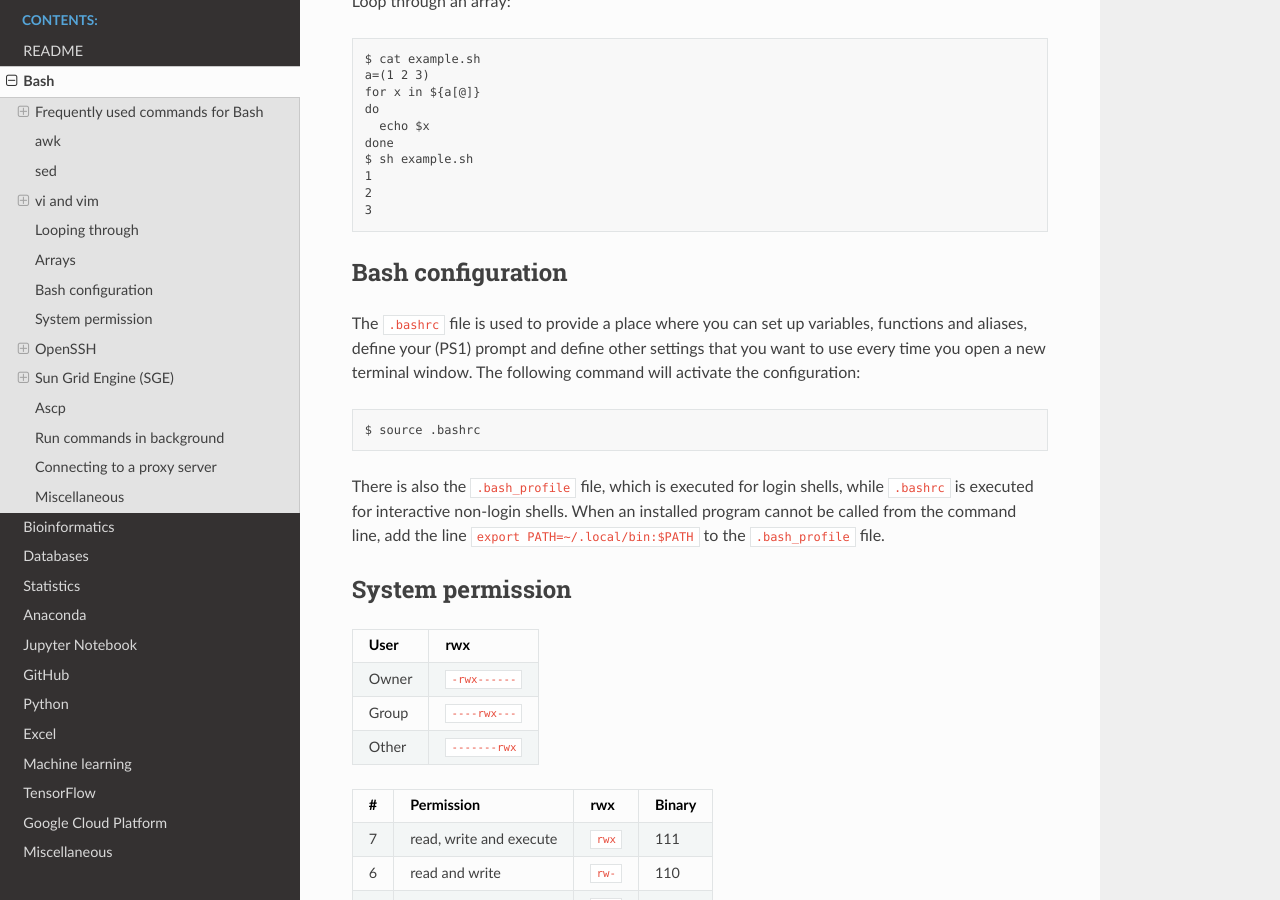
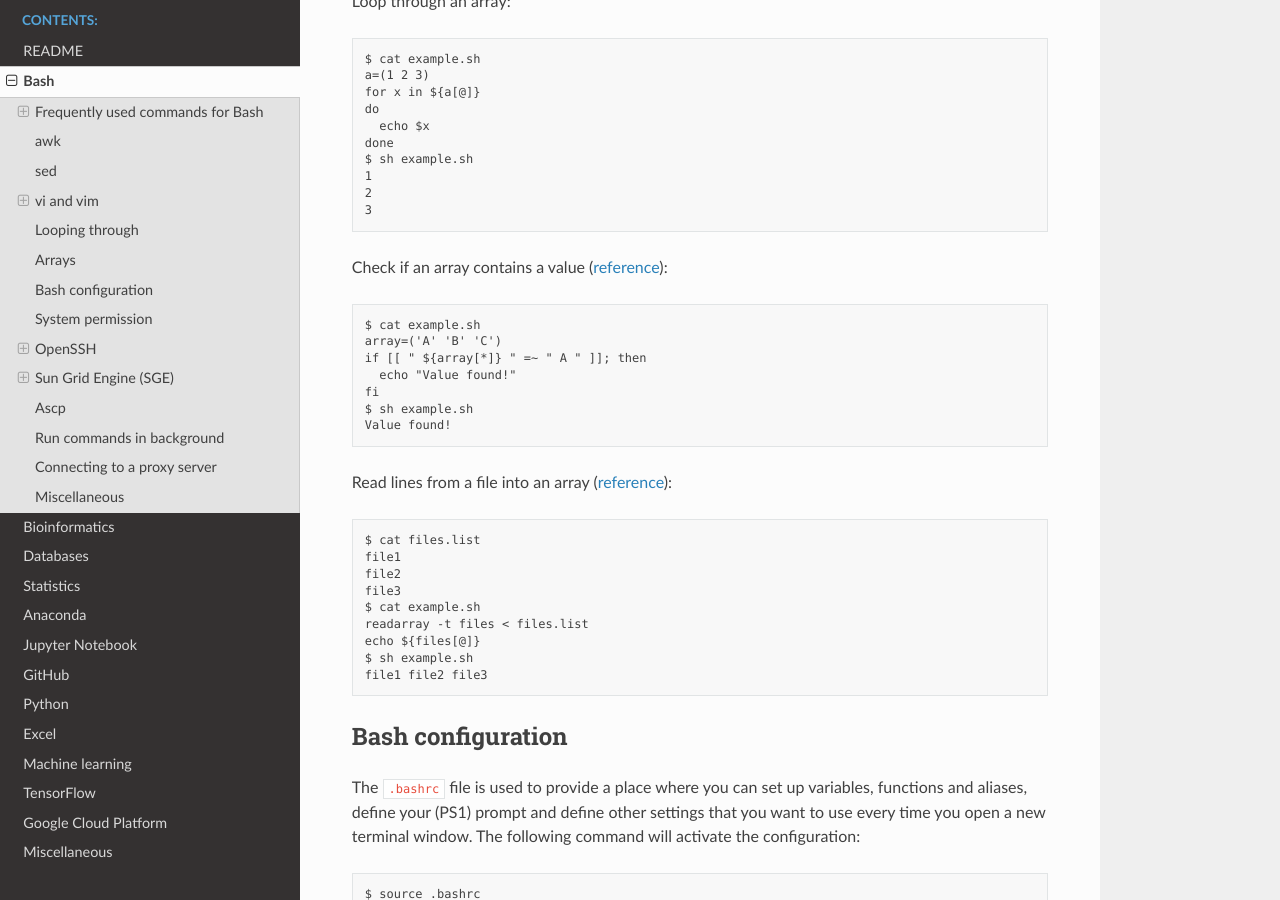
Before and after one commit to sbslee/notes, a Sphinx documentation site: the page built from docs/bash.rst, in a window 1280 px wide and 900 px high, scrolled down 8231 px. Built offline with Sphinx 7.4.7 and the Read the Docs theme 2.0.0, drawn with Linux system fonts in a browser that asks for light colours.

Commit message:
Update docs

```diff
--- a/docs/bash.rst
+++ b/docs/bash.rst
@@ -439,6 +439,32 @@ Loop through an array:
     1
     2
     3
+
+Check if an array contains a value (`reference <https://stackoverflow.com/questions/3685970/check-if-a-bash-array-contains-a-value>`__):
+
+.. code-block:: text
+
+    $ cat example.sh
+    array=('A' 'B' 'C')
+    if [[ " ${array[*]} " =~ " A " ]]; then
+      echo "Value found!"
+    fi
+    $ sh example.sh
+    Value found!
+
+Read lines from a file into an array (`reference <https://stackoverflow.com/questions/11393817/read-lines-from-a-file-into-a-bash-array>`__):
+
+.. code-block:: text
+
+    $ cat files.list
+    file1
+    file2
+    file3
+    $ cat example.sh
+    readarray -t files < files.list
+    echo ${files[@]}
+    $ sh example.sh
+    file1 file2 file3
 
 Bash configuration
 ==================
```
